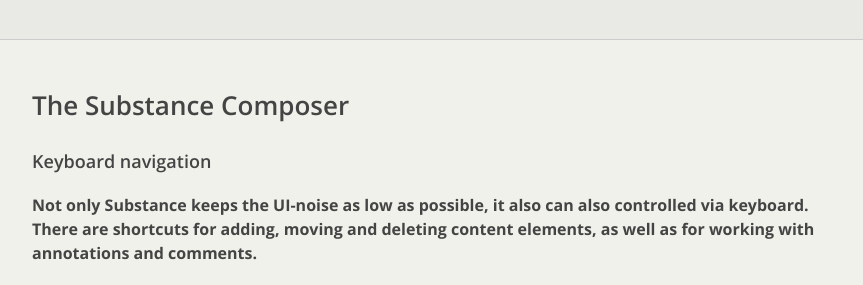
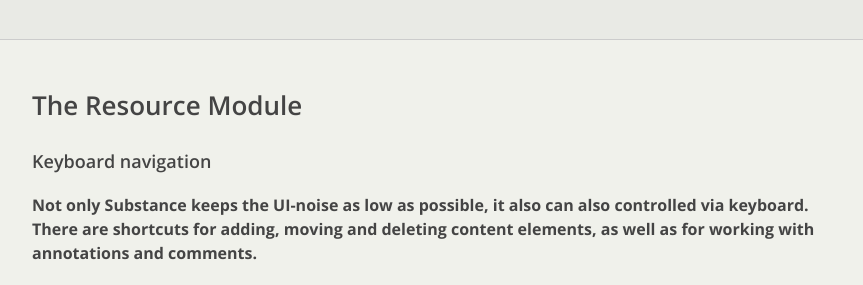
Before and after one commit to Airlift-Framework/airlift-framework.github.com, a Jekyll site: the page built from _posts/modules/0100-01-01-resource.md, in a window 1280 px wide and 900 px high, scrolled down 326 px. Shown: the part 173-458 px from the top of the window, without its empty margins (208-1071 px from the left). Built offline with Jekyll 4.4.1, drawn with Linux system fonts in a browser that asks for light colours; nearby versions of some CDN libraries.

Commit message:
Updated _posts/modules/0100-01-01-resource.md

```diff
--- a/_posts/modules/0100-01-01-resource.md
+++ b/_posts/modules/0100-01-01-resource.md
@@ -8,7 +8,7 @@
 published: true
 ---
 
-# The Substance Composer
+# The Resource Module
 
 
 ## Keyboard navigation
```
